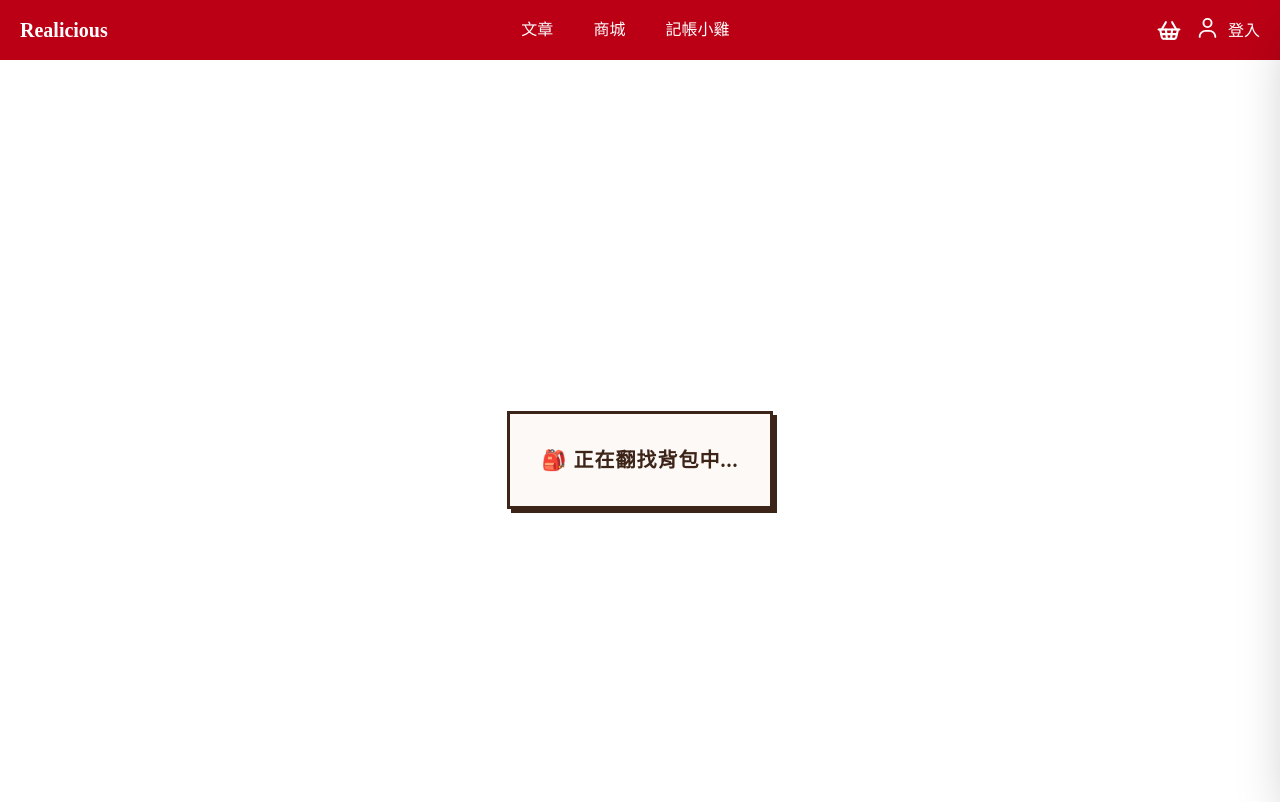
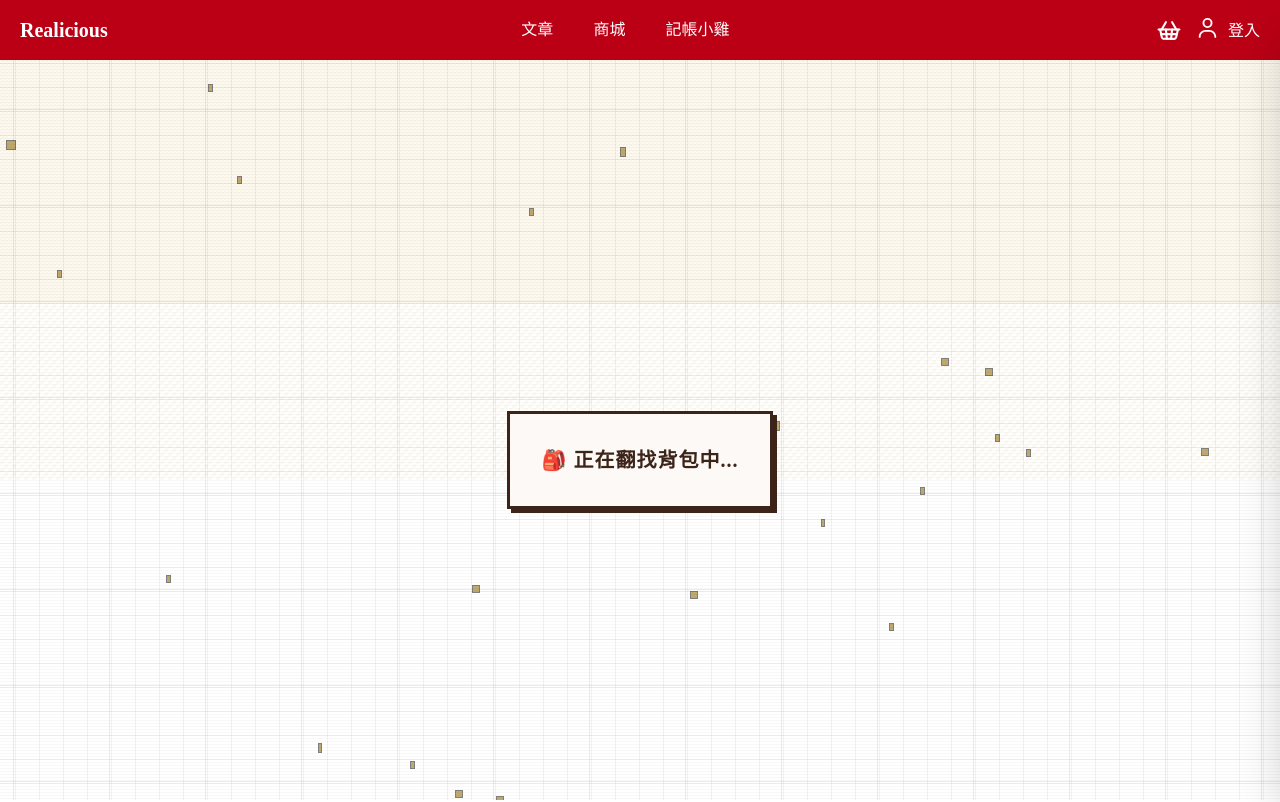
Before and after one commit to AnieceJ/Realicious, a Next.js app: page /shop/products/1 in a window 1280 px wide. Shown: the top 802 px of the page. Built offline with nearby package versions, Linux system fonts and the light colour scheme; no server answers.

Commit message:
feat: 小雞背景套入商城

```diff
--- /dev/null
+++ b/app/shop/_components/ShopAmbientBackground.tsx
@@ -0,0 +1,8 @@
+"use client";
+
+import AmbientBackground from "@/app/accounting/pixel/AmbientBackground";
+
+// 商城固定使用明亮狀態；不讀取記帳金額、連續天數或小雞資料。
+export default function ShopAmbientBackground() {
+  return <AmbientBackground mood="normal" intensity={0.6} danger={0} />;
+}
--- a/app/shop/cart/page.tsx
+++ b/app/shop/cart/page.tsx
@@ -44,7 +44,6 @@ export default function CartPage() {
 
   return (
     <div className="relative min-h-screen scroll-smooth">
-      <div className="fixed inset-0 -z-10 bg-[#FFFFFF]" />
       {confirmComponent}
       <div className="max-w-7xl mx-auto">
         <div className="mb-6 pt-4">
--- a/app/shop/checkout/page.tsx
+++ b/app/shop/checkout/page.tsx
@@ -62,12 +62,11 @@ export default function CheckoutPage() {
   };
 
   if (loading || !user?.id) {
-    return <div className="min-h-screen bg-white" />;
+    return <div className="min-h-screen" />;
   }
 
   return (
     <div className="relative min-h-screen scroll-smooth">
-      <div className="fixed inset-0 -z-10 bg-[#FFFFFF]" />
       <div className="max-w-7xl mx-auto px-4">
         <div className="mb-6 pt-4">
           <Breadcrumbs items={[
--- a/app/shop/checkoutFinished/page.tsx
+++ b/app/shop/checkoutFinished/page.tsx
@@ -56,7 +56,6 @@ export default function CheckoutFinishedPage() {
   if (status === "fail") {
     return (
       <div className="relative min-h-screen">
-        <div className="fixed inset-0 -z-10 bg-[#FFFFFF]" />
         <div className="flex flex-col items-center justify-center min-h-[60vh] px-4">
           <div className="text-6xl mb-4">✕</div>
           <h2 className="text-3xl font-bold text-[#3D2419] mb-2">付款失敗</h2>
@@ -73,7 +72,6 @@ export default function CheckoutFinishedPage() {
 
   return (
     <div className="relative min-h-screen">
-      <div className="fixed inset-0 -z-10 bg-[#FFFFFF]" />
       <div className="max-w-7xl mx-auto">
         <FinishedPhoto />
       </div>
--- a/app/shop/favorites/page.tsx
+++ b/app/shop/favorites/page.tsx
@@ -45,7 +45,6 @@ export default function ShopFavorites() {
           onConfirm={() => handleRemove(pendingRemoval.product_id)}
         />
       )}
-      <div className="fixed inset-0 -z-10 bg-[#FFFFFF]" />
       <div className="max-w-7xl mx-auto">
         <PageHeader icon={<Heart className="h-5 w-5" />} title="我的收藏" />
 
--- /dev/null
+++ b/app/shop/layout.tsx
@@ -0,0 +1,11 @@
+import "@/app/accounting/pixel/fx.css";
+import ShopAmbientBackground from "./_components/ShopAmbientBackground";
+
+export default function ShopLayout({ children }: { children: React.ReactNode }) {
+  return (
+    <div className="relative min-h-full">
+      <ShopAmbientBackground />
+      <div className="relative">{children}</div>
+    </div>
+  );
+}
--- a/app/shop/orders/page.tsx
+++ b/app/shop/orders/page.tsx
@@ -31,7 +31,6 @@ export default function OrderPage() {
 
   return (
     <div className="relative min-h-screen">
-      <div className="fixed inset-0 -z-10 bg-[#FFFFFF]" />
       <div className="max-w-7xl mx-auto px-4">
         <PageHeader icon={<ClipboardList className="h-5 w-5" />} title="我的訂單" />
 
--- a/app/shop/page.tsx
+++ b/app/shop/page.tsx
@@ -118,7 +118,6 @@ export default function ShopPage() {
 
   return (
     <div className="relative min-h-screen p-4">
-      <div className="fixed inset-0 -z-10 bg-[#FFFFFF]" />
       <div className="max-w-7xl mx-auto">
         {/* 頂層：麵包屑 + 搜尋 + 排序 + 篩選 */}
         <div className="flex flex-wrap items-center gap-3 mb-4">
--- a/app/shop/products/[id]/page.tsx
+++ b/app/shop/products/[id]/page.tsx
@@ -38,8 +38,7 @@ export default function ProductsPage() {
 
   if (!product) {
     return (
-      <div className="relative min-h-screen flex items-center justify-center bg-white">
-        <div className="fixed inset-0 -z-10 bg-[#FFFFFF]" />
+      <div className="relative min-h-screen flex items-center justify-center">
         {/* 載入中狀態提示框 */}
         <div className="p-8 bg-[#FCF9F6] border-[3px] border-[#3D2419] shadow-[4px_4px_0px_0px_#3D2419] text-xl font-black text-[#3D2419] tracking-wider select-none">
           🎒 正在翻找背包中...
@@ -49,8 +48,7 @@ export default function ProductsPage() {
   }
 
   return (
-    <div className="relative min-h-screen bg-white pb-16">
-      <div className="fixed inset-0 -z-10 bg-[#FFFFFF]" />
+    <div className="relative min-h-screen pb-16">
       <div className="max-w-7xl mx-auto px-6">
         {/* 麵包屑導覽 */}
         <div className="py-6">
--- a/app/shop/tickets/page.tsx
+++ b/app/shop/tickets/page.tsx
@@ -37,7 +37,6 @@ export default function TicketPage() {
 
   return (
     <div className="relative min-h-screen">
-      <div className="fixed inset-0 -z-10 bg-[#FFFFFF]" />
       <div className="max-w-7xl mx-auto px-4">
         <PageHeader icon={<TicketIcon className="h-5 w-5" />} title="我的票券" />
 
```
